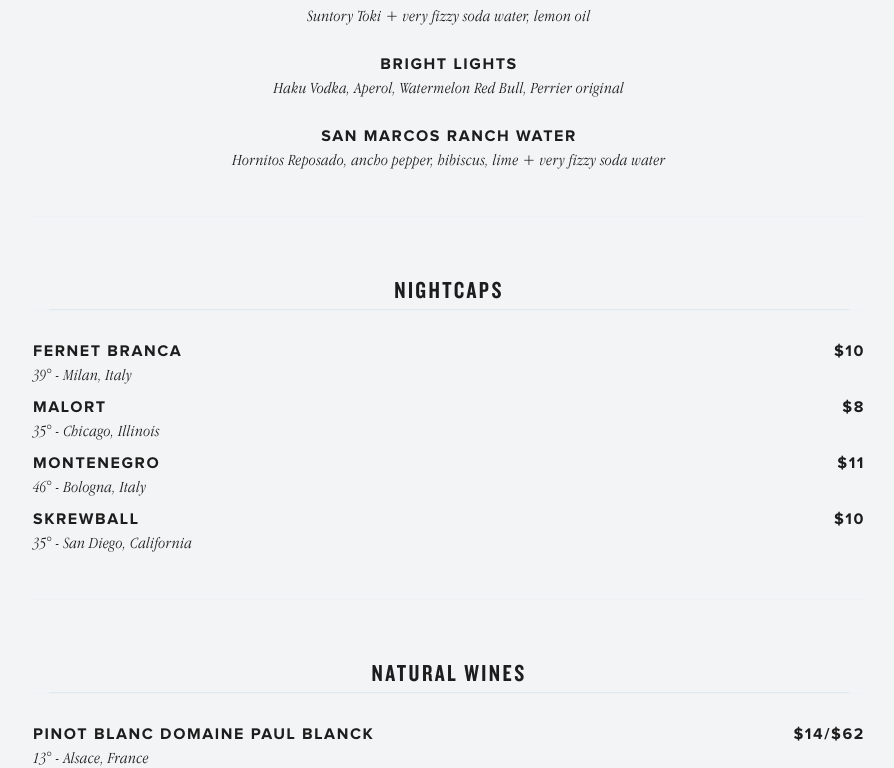
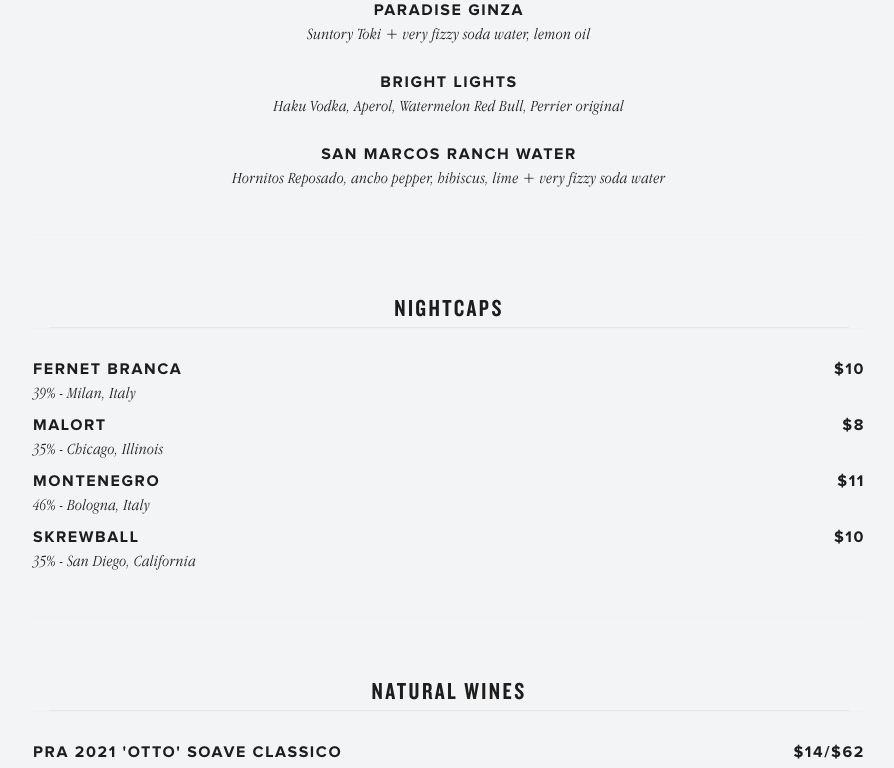
Before and after one commit to herowebsolutions/blindbarbermenu, a React (Create React App) app: page /full-menu in a window 1280 px wide. Shown: the part 1622-2390 px from the top of the page, without its empty margins (191-1085 px from the left). Built offline with nearby package versions, Linux system fonts and the light colour scheme.

Commit message:
Updated food menu

```diff
--- a/src/App.js
+++ b/src/App.js
@@ -42,7 +42,7 @@
         id: 2,
         name: 'Hot Heather',
         desc: 'taste of the tropics with zippy, gingery heat',
-        ingredients: `Patron Blanco, pamplemousse, koval ginger, green chile, lime`
+        ingredients: `Don Julio Blanco Tequila, pamplemousse, koval ginger, green chile, lime`
       },
       {
         id: 3,
@@ -60,7 +60,7 @@
         id: 5,
         name: 'Batman',
         desc: 'taste of the tropics with zippy, gingery heat',
-        ingredients: `Hendrick's, Cocchi Americano, St. Germain, lemon, cava, absinthe`
+        ingredients: `Hendrick's Neptunia, Cocchi Americano, St. Germain, lemon, cava, absinthe`
       },
       {
         id: 6,
@@ -72,7 +72,7 @@
         id: 7,
         name: 'Adult Swim',
         desc: 'taste of the tropics with zippy, gingery heat',
-        ingredients: `Maker's Mark, amontillado sherry, China-China, cacao`
+        ingredients: `Jack Daniel's Bonded, amontillado sherry, China-China, cacao`
       }
     ]
   }
@@ -89,7 +89,7 @@
         id: 2,
         name: 'Espresso Martini',
         desc: 'ripe strawberry with a punch',
-        ingredients: `Grey Goose Vodka, Borghetti, Mr. Black, Bueno Days Coffee`
+        ingredients: `Grey Goose Vodka, Borghetti, Mr. Black, Kyoto Black Coffee`
       },
       {
         id: 3,
@@ -105,7 +105,8 @@
         id: 1,
         name: 'Fancy Old Fashioned',
         desc: 'ripe strawberry with a punch',
-        ingredients: `Uncle Nearest 1856, demerara, angostura, orange`
+        ingredients: `Uncle Nearest 1856, demerara, angostura, orange`,
+        promo: '*Uncle Nearest will donate $1 to the HBCU for each Fancy Old Fashioned sold between now and March 31*'
       },
 
     ]
@@ -115,28 +116,28 @@
       {
         id: 1,
         name: 'Fernet Branca',
-        desc: '39°',
+        desc: '39%',
         origin: `Milan, Italy`,
         price: '$10'
       },
       {
         id: 2,
         name: 'Malort',
-        desc: '35°',
+        desc: '35%',
         origin: `Chicago, Illinois`,
         price: '$8'
       },
       {
         id: 3,
         name: 'Montenegro',
-        desc: '46°',
+        desc: '46%',
         origin: `Bologna, Italy`,
         price: '$11'
       },
       {
         id: 4,
         name: 'Skrewball',
-        desc: '35°',
+        desc: '35%',
         origin: `San Diego, California`,
         price: '$10'
       }
@@ -181,17 +182,17 @@
     wine: [
       {
         id: 1,
-        name: 'Pinot Blanc Domaine Paul Blanck',
+        name: `Pra 2021 'Otto' Soave Classico`,
         price: '$14/$62',
-        origin: 'Alsace, France',
-        vol: '13°'
+        origin: 'Veneto, Italy',
+        vol: '13%'
       },
       {
         id: 2,
         name: 'Grapesmith & Crusher 2020 Pinot Noir',
-        price: '$13/$60',
+        price: '$14/$64',
         origin: 'Willamette, CA',
-        vol: '13°'
+        vol: '13%'
       },
 
       {
@@ -199,7 +200,7 @@
         name: 'No Fine Print Cabernet Sauvignon',
         price: '$12/$54',
         origin: 'Lake County, CA',
-        vol: '14.5°'
+        vol: '14.5%'
       },
 
       {
@@ -207,21 +208,21 @@
         name: `Las Jarras Wines 2021 'Superbloom' Carbonic Pink Zero (Madera Foothills)`,
         price: '$20/$75',
         origin: 'Central Valley, CA',
-        vol: '10.5°'
+        vol: '10.5%'
       },
       {
         id: 5,
         name: `Lammidia 2020 'Miscela' Bianco, Abruzzo`,
         price: '$17/$65',
         origin: 'Abruzzo, Italy',
-        vol: '13.5°'
+        vol: '13.5%'
       },
       {
         id: 6,
         name: `Le Fraiche 2021 Chiaretto Di Bardolina Rosé`,
         price: '$12/$60',
         origin: 'Veneto, Italy',
-        vol: '12.5°'
+        vol: '12.5%'
       },
     ]
   }
@@ -233,7 +234,7 @@
         name: 'Jeio Cuvee Sparkling Rosé',
         price: '$14/$62',
         origin: 'Veneto, Italy',
-        vol: '11.5°'
+        vol: '11.5%'
       }
     ]
   }
@@ -244,21 +245,21 @@
         name: 'Jeio Cuvee Sparkling Rosé',
         price: '$14/$62',
         origin: 'Veneto, Italy',
-        vol: '11.5°'
+        vol: '11.5%'
       },
       {
         id: 2,
         name: 'Campa Viejo Cava',
         price: '$14/$62',
         origin: 'Logrono, Spain',
-        vol: '11.5°'
+        vol: '11.5%'
       },
       {
         id: 3,
         name: 'Chandon Garden Spritz Split',
         price: '$13',
         origin: 'Mendoza, Argentina',
-        vol: '11°'
+        vol: '11%'
       },
       {
         id: 4,
@@ -266,7 +267,7 @@
         price: '$10',
         origin: 'Washington, USA',
         desc: 'Pineapple Rosé Spritzer',
-        vol: '5°'
+        vol: '5%'
       }
     ]
   }
@@ -277,28 +278,28 @@
         name: 'Moët Split',
         price: '$25',
         origin: 'Champagne, France',
-        vol: '12.2°'
+        vol: '12.2%'
       },
       {
         id: 2,
         name: 'Veuve Clicquot Brut',
         price: '$250',
         origin: 'Champagne, France',
-        vol: '12°'
+        vol: '12%'
       },
       {
         id: 3,
         name: 'Veuve Clicquot Rosé',
         price: '$300',
         origin: 'Champagne, France',
-        vol: '12.5°'
+        vol: '12.5%'
       },
       {
         id: 4,
         name: 'Dom Pérignon',
         price: '$450',
         origin: 'Champagne, France',
-        vol: '12.5°'
+        vol: '12.5%'
       }
     ]
   }
@@ -310,29 +311,29 @@
         name: 'High Life',
         price: '$7',
         desc: 'American Style Lager',
-        vol: '4.6°'
+        vol: '4.6%'
       },
       {
         id: 2,
         name: 'Cruz Blanca Mexico Calling',
         price: '$9',
         desc: 'Lager',
-        vol: '4.7°'
+        vol: '4.7%'
       },
 
       {
         id: 3,
-        name: 'Cigar City Guayabera',
+        name: 'Blue Moon',
         price: '$9',
-        desc: 'Citra Pale Ale',
-        vol: '5.5°'
+        desc: 'Belgian Wheat Ale',
+        vol: '5.4%'
       },
       {
         id: 4,
         name: 'Hop Valley Bubble Stash',
         price: '$9',
         desc: 'IPA',
-        vol: '6.2°'
+        vol: '6.2%'
       }
     ]
   }
@@ -343,28 +344,28 @@
         name: 'Peroni',
         price: '$9',
         desc: 'Italian Lager',
-        vol: '5.1°'
+        vol: '5.1%'
       },
       {
         id: 2,
         name: 'Coors Light',
         price: '$6',
         desc: 'Light Lager',
-        vol: '4.2°'
+        vol: '4.2%'
       },
       {
         id: 3,
-        name: 'Budweiser',
+        name: 'Coors Banquet',
         price: '$6',
         desc: 'American Pale Lager',
-        vol: '5°'
+        vol: '5%'
       },
       {
         id: 4,
         name: 'Modelo',
         price: '$8',
         desc: 'Mexican Lager',
-        vol: '4.4°'
+        vol: '4.4%'
       },
 
       {
@@ -372,43 +373,63 @@
         name: 'Spiteful Alley Time',
         price: '$7',
         desc: 'Pale Ale',
-        vol: '6°'
+        vol: '6%'
       },
-
+      {
+        id: 11,
+        name: 'Lagunitas Lil Sumpin Sumpin',
+        price: '$10',
+        desc: 'Wheat IPA',
+        vol: '7.5%'
+      },
+      {
+        id: 12,
+        name: `Moor's Brewing Co. Session Ale`,
+        vol: '5%',
+        desc: 'Session Ale',
+        price: '$10'
+      },
+      {
+        id: 13,
+        name: `Moor's Brewing Co. IPA`,
+        vol: '6.7%',
+        desc: 'IPA',
+        price: '$10'
+      },
       {
         id: 6,
         name: 'High Noon',
         price: '$11',
         desc: 'Hard Seltzer',
-        vol: '4.5°'
+        vol: '4.5%'
       },
       {
         id: 7,
         name: 'Amass Seltzer',
         price: '$12',
         desc: 'Hard Seltzer',
-        vol: '5°'
+        vol: '5%'
       },
       {
         id: 8,
         name: 'System Seltzer Mango',
         price: '$10',
         desc: 'Hard Seltzer',
-        vol: '5°'
+        vol: '5%'
       },
       {
         id: 9,
         name: 'SKRT',
         price: '$10',
         desc: 'Hard Seltzer',
-        vol: '5°'
+        vol: '5%'
       },
       {
         id: 10,
         name: 'Visitor Lager',
         price: '$8',
         desc: 'Gluten-Reduced, non-alcoholic beer',
-        vol: '0.5°'
+        vol: '0.5%'
       }
     ]
   }
@@ -437,7 +458,6 @@
   const snacks = {
     snacks: [
 
-
       {
         id: 1,
         name: 'French Fries',
@@ -460,22 +480,59 @@
       },
       {
         id: 4,
-        name: `Grilled Cheese #1`,
-        ingredients: `Aya Pastry Sourdough, Parm crust, American, VT Cheddar, Chilli Crisp`,
-        price: '$13'
+        name: 'Berbere Hot Chicken Tenders',
+        desc: '',
+        ingredients: 'Berbere Chili Tenders, Garlic Honey, House Ranch',
+        price: '$17'
       },
       {
         id: 5,
-        name: `Seb's Crispy Chicken Sandwich & Fries`,
-        ingredients: `Brioche bun, double dipped breast, habanero hot honey, house pickles`,
+        name: `Chicken wings`,
+        ingredients: `Choice of Giardiniera Garlic Parmesan or Lemon Pepper Buffalo`,
+        price: '$12.99'
+      },
+      {
+        id: 6,
+        name: 'Marinated Olives',
+        desc: '',
+        ingredients: 'House Marinated Olives, Toasted Sourdough',
+        price: '$8'
+      },
+
+    ]
+  }
+  const sandwiches = {
+    sandwiches: [
+
+
+      {
+        id: 1,
+        name: `Seb's Crispy Chicken Sandwich`,
+        desc: '',
+        ingredients: 'Fried All White Meat Chicken Breast, House B&B Pickles, Truff Spicy Mayo, Fries',
         price: '$17'
       },
       {
-        id: 6,
-        name: `Biff's Patty Melt & Fries`,
-        ingredients: `Aya Pastry Sourdough, Swiss, special sauce, Bourbon & brown sugar onions`,
-        price: '$17'
+        id: 2,
+        name: 'BB Burguer',
+        desc: '',
+        ingredients: 'Two 4oz Beef Patties, Smoked Onions, American Cheese, Bacon Dijonaise, Fries',
+        price: '$16'
+      },
+      {
+        id: 3,
+        name: `Grilled Cheese #1`,
+        ingredients: `American Cheese, Aged Sharp Cheddar, Scamorza, Creamy Tomato Soup`,
+        price: '$15'
+      },
+      {
+        id: 4,
+        name: `Grilled Cheese #2`,
+        ingredients: `American cheese, Manchego, Chorizo, Fig Preserve`,
+        price: '$15'
       }
+
+
     ]
   }
   const spirits = {
@@ -708,203 +765,216 @@
         price: '$15',
         vol: ''
       },
+      {
+        id: 38,
+        name: 'John Basil Blanco',
+        price: '$17',
+        vol: ''
+      },
+      {
+        id: 39,
+        name: 'John Basil Reposado',
+        price: '$19',
+        vol: ''
+      },
 
       {
-        id: 38,
+        id: 40,
         name: 'Lunazul',
         price: '$12',
         vol: ''
       },
       {
-        id: 39,
+        id: 41,
         name: 'Patrón Silver',
         price: '$15',
         vol: ''
       },
       {
-        id: 40,
+        id: 42,
         name: 'Patrón Reposado',
         price: '$17',
         vol: ''
       },
       {
-        id: 41,
+        id: 43,
         name: 'Patrón Añejo',
         price: '$18',
         vol: ''
       },
 
+
       {
-        id: 42,
-        name: 'Tres Generaciones Reposado',
-        price: '$15',
-        vol: ''
-      },
-      {
-        id: 43,
+        id: 44,
         name: 'Amaras Cupreata',
         price: '$16',
         vol: '',
         title: 'Mezcal'
       },
       {
-        id: 44,
+        id: 45,
         name: 'La Luna X Blind Barber Private Batch',
         price: '$20',
         vol: ''
       },
       {
-        id: 45,
+        id: 46,
         name: 'Fidencio',
         price: '$14',
         vol: ''
       },
       {
-        id: 46,
+        id: 47,
         name: 'La Luna Cupreata',
         price: '$12',
         vol: ''
       },
       {
-        id: 47,
+        id: 48,
         name: 'Del Maguey Vida',
         price: '$14',
         vol: ''
       },
       {
-        id: 48,
+        id: 49,
         name: 'Rosaluna',
         price: '$14',
         vol: ''
       },
       {
-        id: 49,
+        id: 50,
         name: 'George Dickel',
         price: '$14',
         vol: '',
         title: 'Rye'
       },
       {
-        id: 50,
+        id: 51,
         name: 'High West Double',
         price: '$17',
         vol: ''
       },
       {
-        id: 51,
+        id: 52,
         name: 'Old Overholt',
         price: '$14',
         vol: ''
       },
       {
-        id: 52,
+        id: 53,
         name: 'Angels Envy',
         price: '$18',
         vol: '',
         title: 'Bourbon'
       },
       {
-        id: 53,
+        id: 54,
         name: 'Buffalo Trace',
         price: '$16',
         vol: ''
       },
       {
-        id: 54,
+        id: 55,
         name: 'Jack Daniels',
         price: '$14',
         vol: ''
       },
 
       {
-        id: 55,
+        id: 56,
         name: 'Knob Creek',
         price: '$14',
         vol: ''
       },
       {
-        id: 56,
+        id: 57,
         name: `Maker's Mark`,
         price: '$15',
         vol: ''
       },
       {
-        id: 57,
+        id: 58,
         name: 'Benchmark',
         price: '$12',
         vol: ''
       },
       {
-        id: 58,
+        id: 59,
         name: 'Dewars White Label',
         price: '$14',
         vol: '',
         title: 'Scotch'
       },
       {
-        id: 59,
+        id: 60,
         name: 'Dewars Japanese Smooth',
         price: '$14',
         vol: ''
       },
       {
-        id: 60,
+        id: 61,
         name: 'Glenlivet 12 Year',
         price: '$14',
         vol: ''
       },
       {
-        id: 61,
+        id: 62,
         name: 'Johnnie Walker Black',
         price: '$16',
         vol: ''
       },
       {
-        id: 62,
+        id: 63,
         name: 'Johnnie Walker High Rye',
         price: '$16',
         vol: ''
       },
       {
-        id: 63,
+        id: 64,
         name: 'Jameson',
         price: '$14',
         vol: '',
         title: 'Whiskey'
       },
       {
-        id: 64,
+        id: 65,
         name: 'Roe & Co',
         price: '$12',
         vol: ''
       },
       {
-        id: 65,
+        id: 66,
         name: 'Suntory Toki',
         price: '$15',
         vol: ''
       },
       {
-        id: 66,
+        id: 67,
+        name: `Jack Daniel's Bonded`,
+        price: '$16',
+        vol: ''
+      },
+      {
+        id: 68,
         name: `D'usse`,
         price: '$16',
         vol: '',
         title: 'Cognac'
       },
       {
-        id: 67,
+        id: 69,
         name: 'Hennessey VS',
         price: '$15',
         vol: ''
       },
       {
-        id: 68,
+        id: 70,
         name: 'Remy Martin 1738',
         price: '$19',
         vol: ''
       },
       {
-        id: 69,
+        id: 71,
         name: 'Remy Martin VSOP',
         price: '$16',
         vol: ''
@@ -1208,13 +1278,13 @@
       {
         id: 1,
         name: 'Espresso',
-        ingredients: 'Grey Goose Vodka, Mr.Black, Borghetti, Bueno Days Coffee'
+        ingredients: 'Grey Goose Vodka, Mr.Black, Borghetti, Kyoto Black Coffee'
       },
       {
         id: 2,
         name: 'Cosmopolitan',
         ingredients: 'Grey Goose Vodka, Cointreau, cranberry, lime',
-        promo: `*From now until December 31, $1 from every cosmo will go toward the Tales of the Cocktail foundation.*`
+
       },
       {
         id: 3,
@@ -1234,42 +1304,42 @@
       {
         id: 1,
         name: `Moor's Brewing Co. Session Ale`,
-        desc: '5°',
+        desc: '5%',
         type: 'Session Ale',
         price: '$6'
       },
       {
         id: 2,
         name: `Moor's Brewing Co. IPA`,
-        desc: '6.7°',
+        desc: '6.7%',
         type: 'IPA',
         price: '$6'
       },
       {
         id: 3,
         name: `No Fine Print Lil Fizz Sparkling`,
-        desc: '12.5°',
+        desc: '12.5%',
         type: 'Lake County, California',
         price: '$7'
       },
       {
         id: 4,
         name: `No Fine Print Cabernet Sauvignon`,
-        desc: '14.5°',
+        desc: '14.5%',
         type: 'Lake County, California',
         price: '$7'
       },
       {
         id: 5,
         name: `Amass Faerie Fizz`,
-        desc: '5°',
+        desc: '5%',
         type: 'Hard Seltzer',
         price: '$8'
       },
       {
         id: 6,
         name: `Chandon Garden Spritz`,
-        desc: '11°',
+        desc: '11%',
         type: 'Wine Spritzer',
         price: '$8'
       }
@@ -1341,7 +1411,7 @@
                   champagne={champagne}
                 />
                 <Beer draft={draft} canned={canned} />
-                <Other other={other} snacks={snacks} />
+                <Other other={other} snacks={snacks} sandwiches={sandwiches}/>
                 <Spirits spirits={spirits} top={top} />
                 <Footer />
               </>
--- a/src/components/Cocktails.js
+++ b/src/components/Cocktails.js
@@ -221,6 +221,9 @@
                           <h3 className='text-md font-face-ga tracking-wide'>
                             {item.ingredients}
                           </h3>
+                          <h3 className='text-xs font-face-ga tracking-wide'>
+                            {item.promo}
+                          </h3>
                         </div>
                       </div>
                     </li>
--- a/src/components/HappyHour.js
+++ b/src/components/HappyHour.js
@@ -144,9 +144,7 @@
                           <h3 className='pt-2 text-md font-face-ga pb- tracking-wide'>
                             {item.ingredients}
                           </h3>
-                          <h3 className='text-sm font-face-ga pb-4 tracking-wide'>
-                            {item.promo}
-                          </h3>
+
                         </div>
                       </div>
                     </li>
```
Also changed, not shown: src/components/Other.js (+44 -1 lines).
